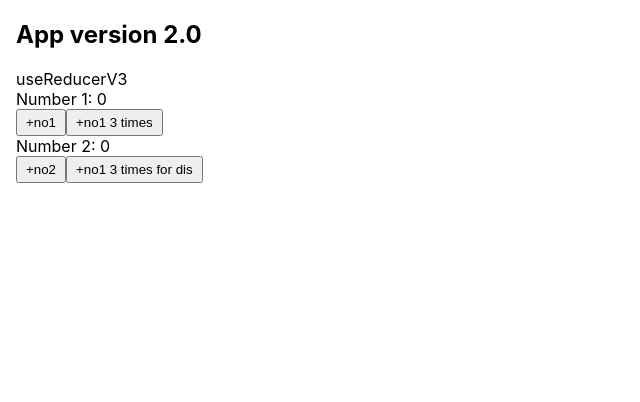
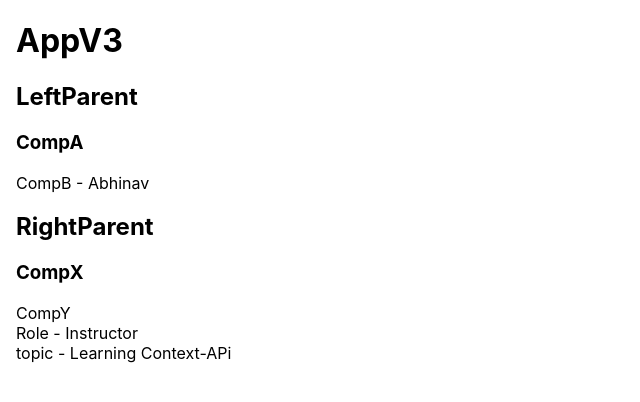
Before and after one commit to Abhinavav23/Linux-React_Basics, a React (Create React App) app: page / in a window 1280 px wide. Shown: the top 402 px of the page, without its empty margins (0-640 px from the left). Built offline with nearby package versions, Linux system fonts and the light colour scheme.

Commit message:
[25 Nov 2022] what is context, using Context Apis, useContext

```diff
--- /dev/null
+++ b/src/componentsV3/AppV3.js
@@ -0,0 +1,36 @@
+import React, { createContext } from 'react'
+import { CompB } from './LeftTree/CompB'
+import { LeftParent } from './LeftTree/LeftParent'
+import { RightParent } from './RightTree/RightParent'
+
+// step 1. create a context
+
+// const nameContext = React.createContext()
+export const NameContext = createContext();
+
+
+export const AppV3 = () => {
+    let name = 'Abhinav';
+    let role = 'Instructor'
+  return (
+   <>
+    <h1>AppV3</h1>
+    <LeftParent name={name}/>
+
+    {/* step 2. provide the context  with value*/}
+    <NameContext.Provider value={role}>
+        <RightParent/>
+    </NameContext.Provider>
+
+
+    {/* <CompB name ={name}/> */}
+   </>
+  )
+}
+
+
+// export a = 10
+// test = {
+//     a: 10
+// }
+// export default test
--- /dev/null
+++ b/src/componentsV3/LeftTree/CompA.jsx
@@ -0,0 +1,11 @@
+import React from 'react'
+import { CompB } from './CompB'
+
+export const CompA = (props) => {
+  return (
+    <>
+        <h3>CompA</h3>
+        <CompB name={props.name}/>
+    </>
+  )
+}
--- /dev/null
+++ b/src/componentsV3/LeftTree/CompB.jsx
@@ -0,0 +1,7 @@
+import React from 'react'
+
+export const CompB = (props) => {
+  return (
+    <div>CompB - {props.name}</div>
+  )
+}
--- /dev/null
+++ b/src/componentsV3/LeftTree/LeftParent.jsx
@@ -0,0 +1,12 @@
+import React from 'react'
+import { CompA } from './CompA'
+import { CompB } from './CompB'
+
+export const LeftParent = (props) => {
+  return (
+   <>
+    <h2>LeftParent</h2>
+    <CompA name={props.name}/>
+   </>
+  )
+}
--- /dev/null
+++ b/src/componentsV3/RightTree/CompX.jsx
@@ -0,0 +1,11 @@
+import React from 'react'
+import { CompY } from './CompY'
+
+export const CompX = () => {
+  return (
+    <>
+        <h3>CompX</h3>
+        <CompY/>
+    </>
+  )
+}
--- /dev/null
+++ b/src/componentsV3/RightTree/CompY.jsx
@@ -0,0 +1,17 @@
+import React from 'react'
+import { useContext } from 'react';
+import {NameContext} from '../AppV3';
+import {TopicContext} from './RightParent';
+
+export const CompY = () => {
+  // use the context using useContext
+  const nameValue = useContext(NameContext);
+  const topicValue = useContext(TopicContext);
+  return (
+    <>
+      <div>CompY </div>
+      <div>Role - {nameValue}</div>
+      <div>topic  - {topicValue}</div>
+    </>
+  )
+}
--- /dev/null
+++ b/src/componentsV3/RightTree/RightParent.jsx
@@ -0,0 +1,17 @@
+import React from 'react'
+import { createContext } from 'react'
+import { CompX } from './CompX'
+
+export const TopicContext = createContext();
+
+export const RightParent = () => {
+  return (
+    <>
+        <h2>RightParent</h2>
+        <TopicContext.Provider value={'Learning Context-APi'}>
+          <CompX/>
+        </TopicContext.Provider>
+
+    </>
+  )
+}
--- a/src/index.js
+++ b/src/index.js
@@ -3,10 +3,11 @@ import ReactDOM from 'react-dom/client';
 import './index.css';
 import App from './components/App';
 import {AppV2} from './componentsV2/AppV2'
+import { AppV3 } from './componentsV3/AppV3';
 
 const root = ReactDOM.createRoot(document.getElementById('root'));
 root.render(
- <AppV2/>
+ <AppV3/>
 );
 
 
```
